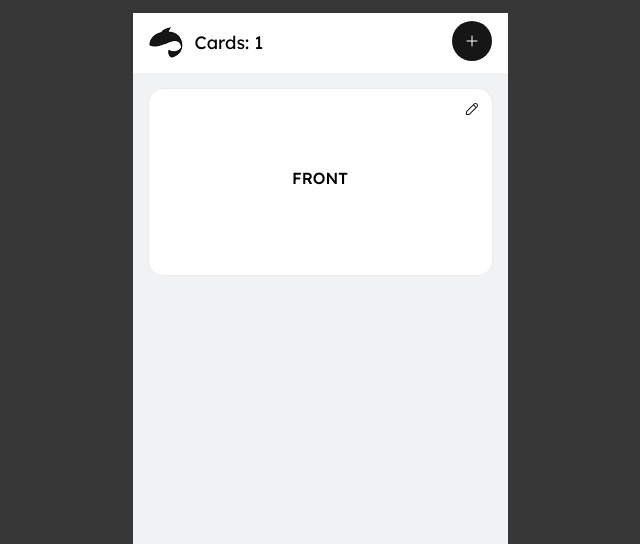
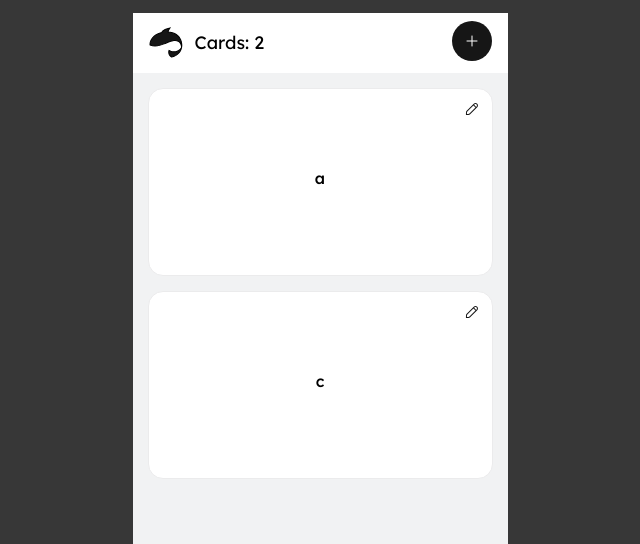
Before and after one commit to filwas/fischkapp, a React (Vite) app: page / in a window 1280 px wide. Shown: the top 544 px of the page, without its empty margins (320-960 px from the left). Built offline with nearby package versions, Linux system fonts and the light colour scheme.

Commit message:
fixed display to meet React standards

```diff
--- a/src/App.tsx
+++ b/src/App.tsx
@@ -4,33 +4,71 @@ import logo from "../public/FischLogo.svg";
 
 import styles from "./App.module.css";
 import { Card } from "./components/Card";
-import { JSX, useState } from "react";
+import { JSX, useEffect, useState } from "react";
 import { NewCard } from "./components/NewCard";
 
 interface AppProps {
-  basicCards?: { face: string; back: string }[];
+  basicCards: {
+    face: string;
+    back: string;
+  }[];
 }
+
+interface CardObject {
+  face: string;
+  back: string;
+}
+
 function App(props: AppProps) {
-  let basicCards: JSX.Element[] = [];
-
-  props.basicCards && props.basicCards.forEach((cardData, cardIndex) => {
-    basicCards.push(<Card faceValue={cardData.face} flipValue={cardData.back} key={cardIndex+1} />)
+  const importedCards = props.basicCards.map((card, index) => {
+    return { face: card.face, back: card.back, key: index };
   });
 
-  const [cardsArray, setCardsArray] = useState(basicCards)
+  const [cardsArray, setCardsArray] = useState(importedCards);
+
+  const [incrementalKey, setIncrementalKey] = useState(cardsArray.length);
+
+  useEffect(
+    () => setIncrementalKey((prevKey) => prevKey + 1),
+    [cardsArray, setCardsArray]
+  );
+
+  const [isNewCardDisplayed, setIsNewCardDisplayed] = useState(false);
 
   const handleAddCardButtonClick = () => {
-    setCardsArray([<NewCard key={cardsArray.length+1} />, ...cardsArray])
+    setIsNewCardDisplayed(true);
+  };
+
+  const handleSaveButtonClick = (props: CardObject) => {
+    setCardsArray([
+      { face: props.face, back: props.back, key: incrementalKey },
+      ...cardsArray,
+    ]);
+    setIsNewCardDisplayed(false);
+  };
+
+  const handleCancelButtonClick = () => {
+    setIsNewCardDisplayed(false);
   };
 
   return (
     <AppLayout>
       <AppHeader
-        cardsAmount={basicCards.length}
+        cardsAmount={cardsArray.length + (isNewCardDisplayed ? 1 : 0)}
         logoURL={logo}
         onClick={handleAddCardButtonClick}
       />
-      <div className={styles.renderContainer}>{cardsArray}</div>
+      <div className={styles.renderContainer}>
+        {isNewCardDisplayed && (
+          <NewCard
+            onSave={handleSaveButtonClick}
+            onCancel={handleCancelButtonClick}
+          />
+        )}
+        {cardsArray.map((card) => (
+          <Card faceValue={card.face} flipValue={card.back} key={card.key} />
+        ))}
+      </div>
     </AppLayout>
   );
 }
--- a/src/components/NewCard.tsx
+++ b/src/components/NewCard.tsx
@@ -6,11 +6,17 @@ import { TextOutput } from "./TextOutput";
 import { BigButton } from "./BigButton";
 import { Card } from "./Card";
 
-interface CardProps {
-    key: number
+interface CardObject {
+  face: string;
+  back: string;
 }
 
-export const NewCard = (props: CardProps) => {
+interface NewCardProps {
+  onSave: (props: CardObject)=>void
+  onCancel: ()=>void
+}
+
+export const NewCard = (props: NewCardProps) => {
   // text on side A
   const [faceValue, setFaceValue] = useState("");
   // text on side B
@@ -32,18 +38,15 @@ export const NewCard = (props: CardProps) => {
   //state used for changing the height of the text display
   const [textOutputHeight, setTextOutputHeight] = useState(19);
 
-  const [removeStatus, setRemoveStatus] = useState(false)
 
-  //state used for changing the NewCard element into Card element.
-  const [savedStatus, setSavedStatus] = useState(false);
 
   const handleNextButtonClick = () => {
     setFaceValue(inputDisplayValue);
     setFlipState(!flipState);
   };
   const handleSaveButtonClick = () => {
+    props.onSave({face: faceValue, back: inputDisplayValue})
     setFlipValue(inputDisplayValue)
-    setSavedStatus(true)
   };
   const handleBackButtonClick = (event?: React.MouseEvent) => {
     setFlipState(!flipState);
@@ -51,7 +54,7 @@ export const NewCard = (props: CardProps) => {
   };
 
   const handleDeleteButtonClick = (event?: React.MouseEvent) => {
-    setRemoveStatus(true)
+    props.onCancel()
     if (event) event.stopPropagation();
   };
 
@@ -62,9 +65,6 @@ export const NewCard = (props: CardProps) => {
     setTextOutputHeight(target.scrollHeight);
   };
 
-  if (removeStatus) return null
-
-  if (!savedStatus) {
     return (
       <div className={styles.card} onClick={() => {}}>
         { flipState ? <TextOutput height={10} /> :  <SmallIconButton type={"delete"} onClick={handleDeleteButtonClick} />}
@@ -96,13 +96,5 @@ export const NewCard = (props: CardProps) => {
         </div>
       </div>
     );
-  } else {
-    return (<Card
-        key={props.key}
-        faceValue={faceValue}
-        flipValue={flipValue}
-        textHeight={textOutputHeight}
-      />
-    );
-  }
+
 };
--- a/src/main.tsx
+++ b/src/main.tsx
@@ -2,7 +2,10 @@ import React from "react";
 import ReactDOM from "react-dom/client";
 import App from "./App";
 
-const CARDSMEMORY = [{ face: "FRONT", back: "BACK" }];
+const CARDSMEMORY = [
+  { face: "a", back: "b" },
+  { face: "c", back: "d" },
+];
 
 ReactDOM.createRoot(document.getElementById("root") as HTMLElement).render(
   <React.StrictMode>
```
